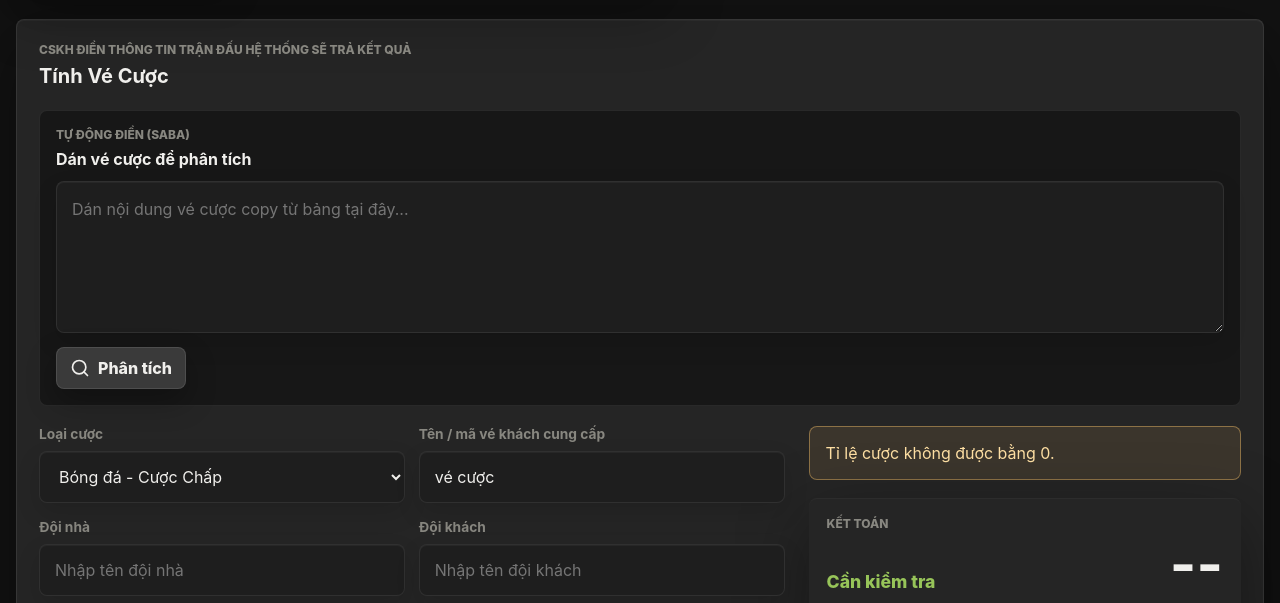
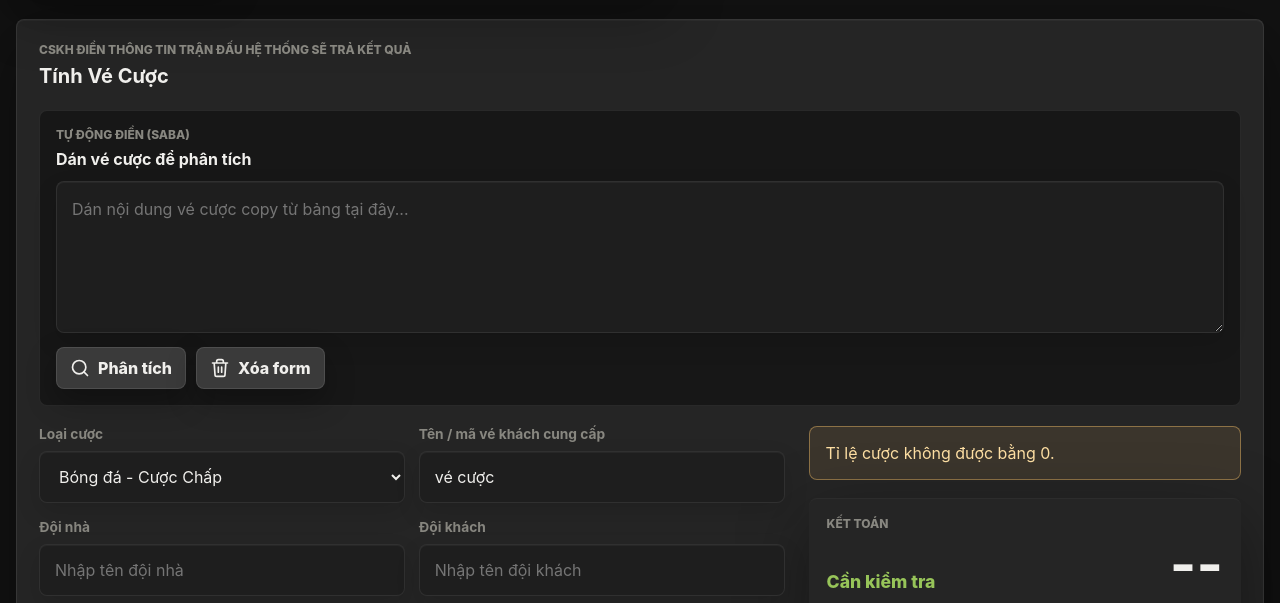
Before and after one commit to otisshbet8-spec/sportsbook-support, a plain HTML site: page index.html in a window 1280 px wide. Shown: the part 186-789 px from the top of the page. Drawn offline with Linux system fonts and the light colour scheme.

Commit message:
Update index.html

```diff
--- a/index.html
+++ b/index.html
@@ -68,6 +68,10 @@
                 <button type="button" class="copy-button hidden" id="fillTicketBtn">
                   <svg viewBox="0 0 24 24" aria-hidden="true"><path d="M5 12h14M13 6l6 6-6 6"/></svg>
                   Điền vào form
+                </button>
+                <button type="button" class="copy-button" id="clearFormBtn">
+                  <svg viewBox="0 0 24 24" aria-hidden="true"><path d="M3 6h18M8 6V4a2 2 0 0 1 2-2h4a2 2 0 0 1 2 2v2m3 0-1 14a2 2 0 0 1-2 2H8a2 2 0 0 1-2-2L5 6"/><path d="M10 11v6M14 11v6"/></svg>
+                  Xóa form
                 </button>
               </div>
               <div class="ticket-preview hidden" id="ticketPreview">
```
